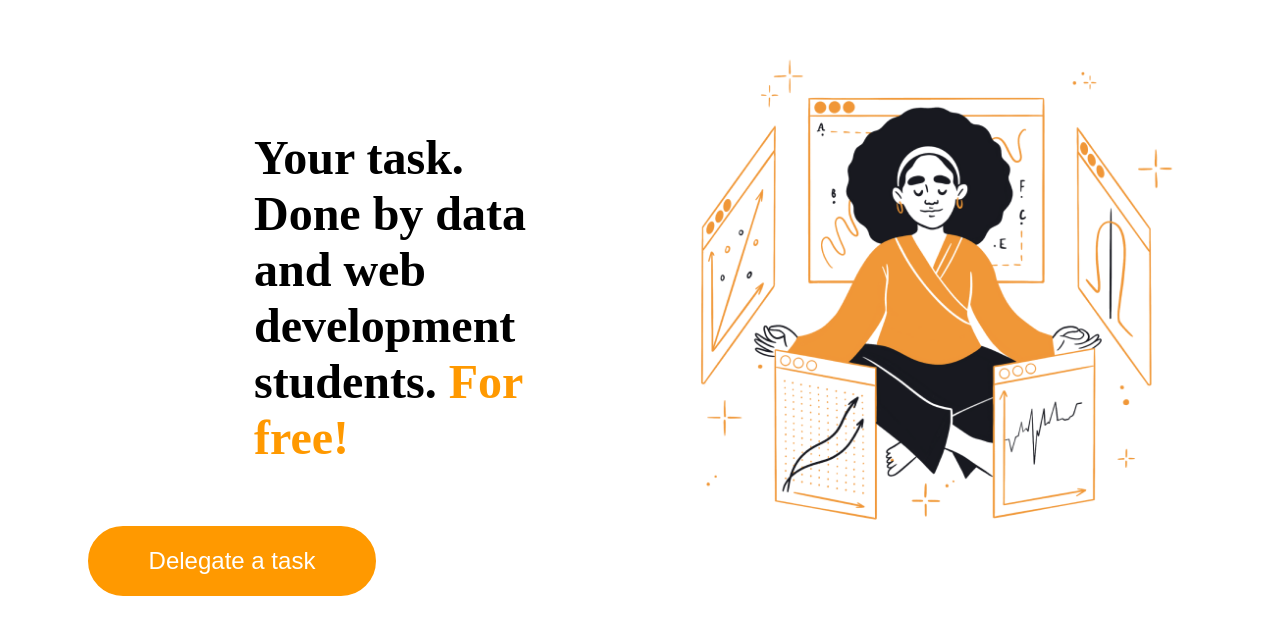
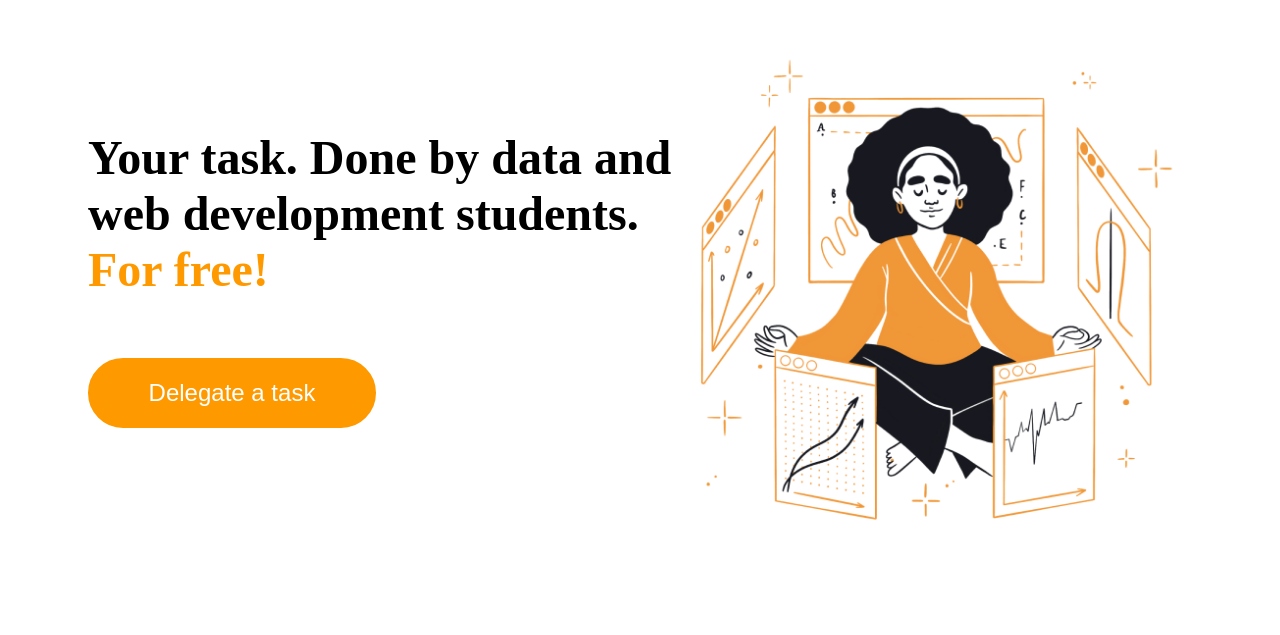
Before and after one commit to idenispankov/yandex-practicum-apiary-project, a Next.js app: page / in a window 1280 px wide. Shown: the part 117-752 px from the top of the page. Built offline with nearby package versions, Linux system fonts and the light colour scheme.

Commit message:
removed landscape margin-bottom Hero section

```diff
--- a/components/Hero/Hero.module.css
+++ b/components/Hero/Hero.module.css
@@ -8,8 +8,8 @@
 }
 
 .text__container {
-  /* max-width: 288px; */
-  /* margin: 0 auto; */
+  max-width: 288px;
+  margin: 0 auto;
 }
 
 .section__heading {
@@ -17,9 +17,6 @@
   font-size: 34px;
   line-height: 39px;
   margin-bottom: 30px;
-  padding: 0 16px;
-  max-width: 288px;
-  margin: 0 auto;
 }
 
 .section__heading_span {
@@ -128,9 +125,3 @@
     max-width: 532px;
   }
 }
-
-@media screen and (orientation: landscape) and (max-width: 900px) {
-  .section__heading {
-    margin-bottom: 650px;
-  }
-}
```
